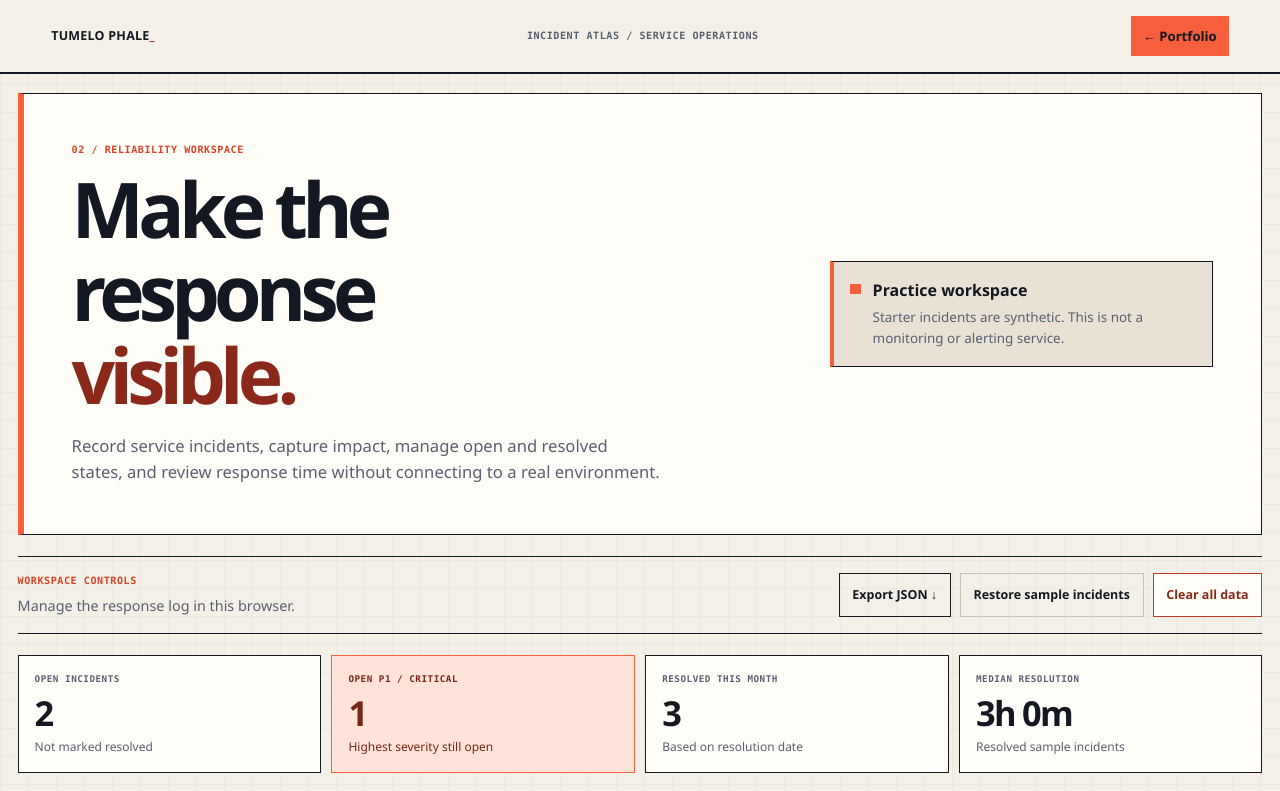
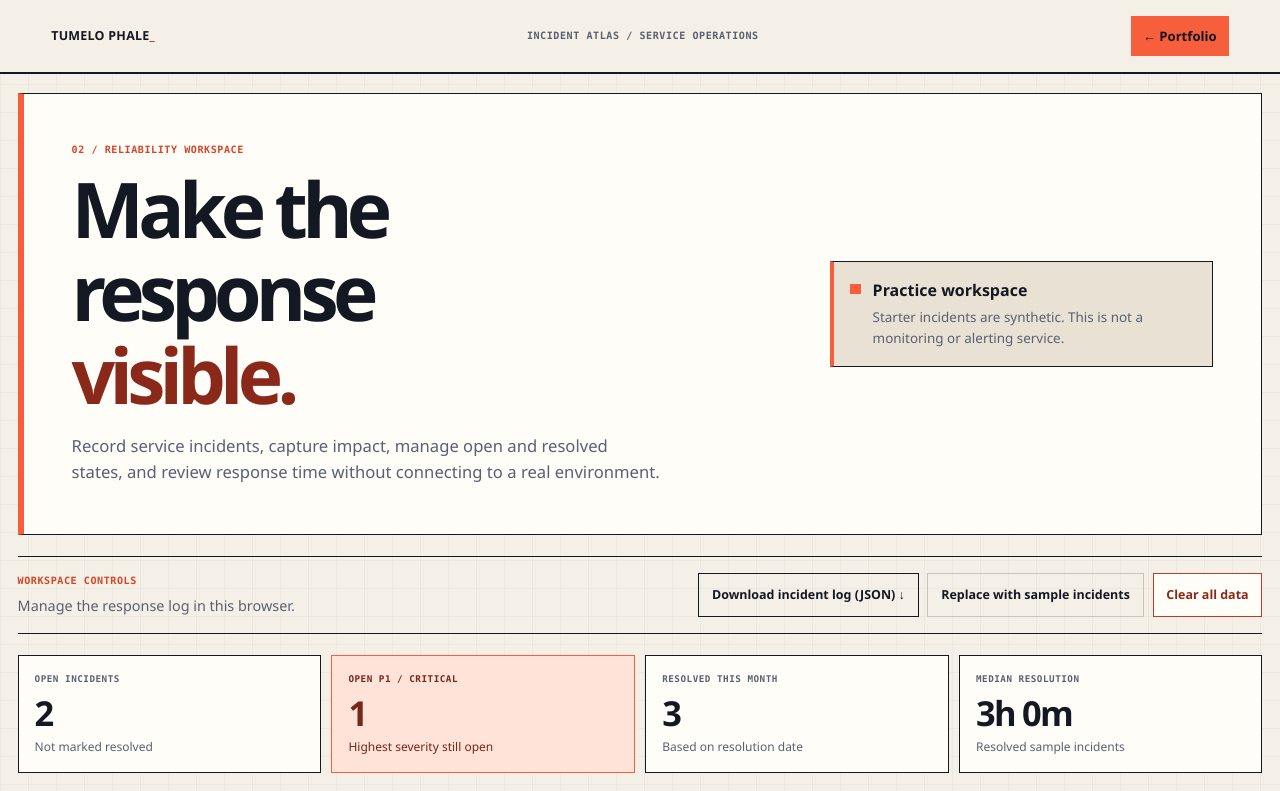
Before and after one commit to tumelodev-arch/IncidentAtlas, a website: page index.html in a window 1280 px wide. Shown: the top 791 px of the page. Drawn offline with Linux system fonts and the light colour scheme.

Commit message:
Clarify action labels and toolbar semantics

```diff
--- a/index.html
+++ b/index.html
@@ -5,7 +5,7 @@
 <header class="topbar"><a class="brand" href="https://tumelodev-arch.github.io/" aria-label="Return to Tumelo Phale portfolio"><span class="brand-name">TUMELO PHALE<span class="brand-mark">_</span></span></a><span class="topbar-label">INCIDENT ATLAS / SERVICE OPERATIONS</span><a href="https://tumelodev-arch.github.io/">← Portfolio</a></header>
 <main id="main" class="shell">
 <section class="hero"><div><p class="eyebrow">02 / RELIABILITY WORKSPACE</p><h1>Make the response<br><span>visible.</span></h1><p class="lede">Record service incidents, capture impact, manage open and resolved states, and review response time without connecting to a real environment.</p></div><aside class="privacy-note"><span class="privacy-dot"></span><div><strong>Practice workspace</strong><p>Starter incidents are synthetic. This is not a monitoring or alerting service.</p></div></aside></section>
-<section class="toolbar"><div><p class="eyebrow">WORKSPACE CONTROLS</p><p class="toolbar-copy">Manage the response log in this browser.</p></div><div class="toolbar-actions"><button id="export-json" class="button button-secondary">Export JSON ↓</button><button id="reset-demo" class="button button-quiet">Restore sample incidents</button><button id="clear-data" class="button button-danger" type="button">Clear all data</button></div></section>
+<section class="toolbar" aria-label="Incident log actions"><div><p class="eyebrow">WORKSPACE CONTROLS</p><p class="toolbar-copy">Manage the response log in this browser.</p></div><div class="toolbar-actions"><button id="export-json" class="button button-secondary">Download incident log (JSON) ↓</button><button id="reset-demo" class="button button-quiet">Replace with sample incidents</button><button id="clear-data" class="button button-danger" type="button">Clear all data</button></div></section>
 <section class="metrics" aria-label="Incident metrics"><article><span class="metric-label">OPEN INCIDENTS</span><strong id="metric-open">0</strong><small>Not marked resolved</small></article><article class="critical-metric"><span class="metric-label">OPEN P1 / CRITICAL</span><strong id="metric-critical">0</strong><small>Highest severity still open</small></article><article><span class="metric-label">RESOLVED THIS MONTH</span><strong id="metric-resolved">0</strong><small>Based on resolution date</small></article><article><span class="metric-label">MEDIAN RESOLUTION</span><strong id="metric-mttr">—</strong><small>Resolved sample incidents</small></article></section>
 <div class="workspace">
 <section class="panel editor-panel"><div class="section-heading"><div><p class="eyebrow">01 / INCIDENT INTAKE</p><h2 id="form-title">Log an incident</h2></div><span id="form-mode" class="status-chip">NEW</span></div>
```
